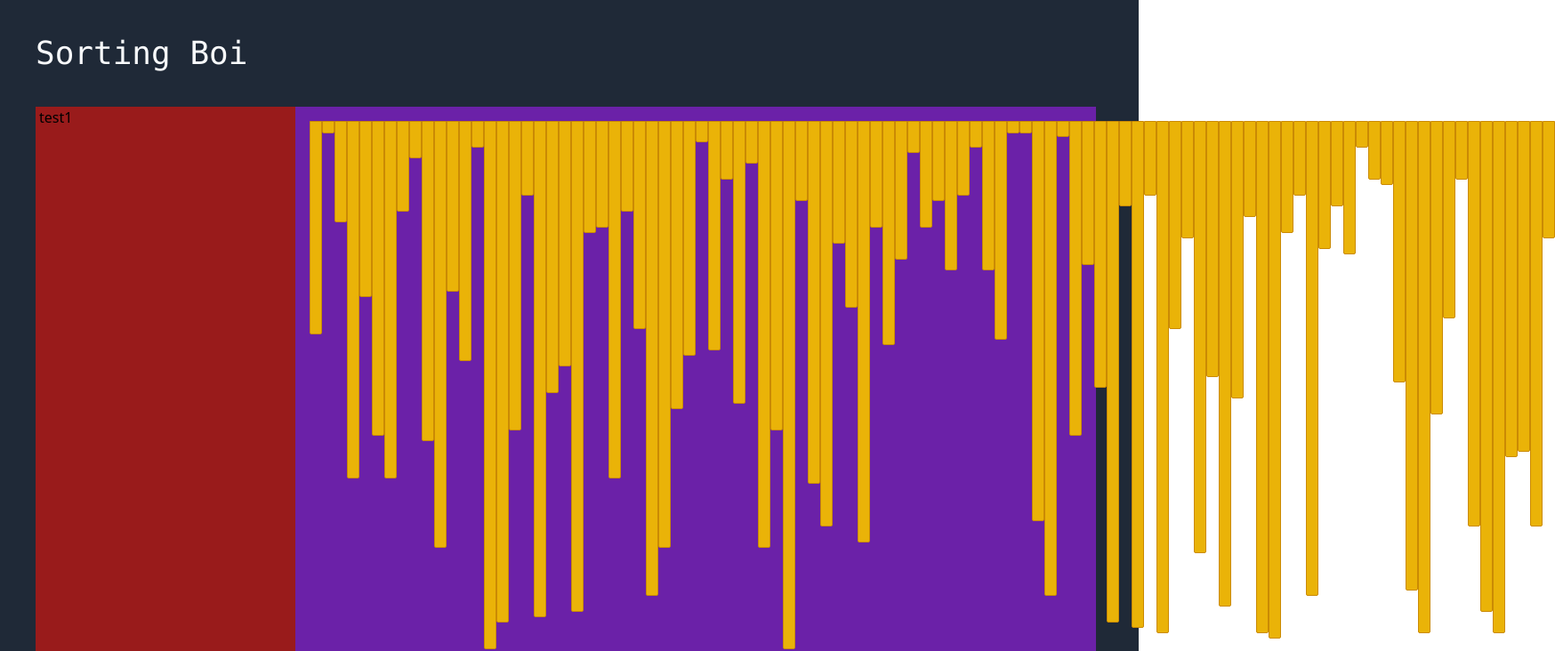
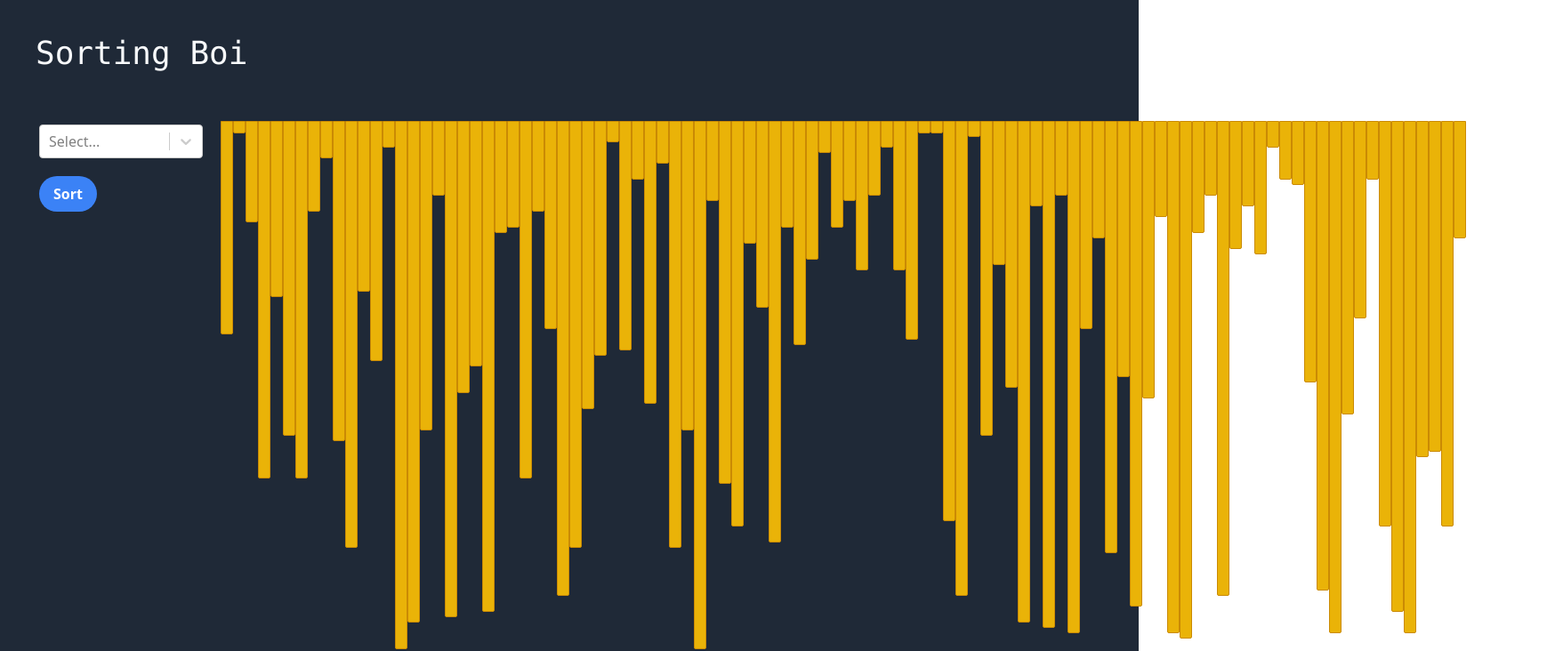
Before and after one commit to h3x4g0ns/sorting-boi, a React (Create React App) app: page / in a window 1280 px wide. Shown: the top 732 px of the page at 89% size, 1748 px wide, since content can reach past the window. Built offline with nearby package versions, Linux system fonts and the light colour scheme.

Commit message:
added input buttons

```diff
--- a/src/App.js
+++ b/src/App.js
@@ -1,7 +1,29 @@
 import { Component } from 'react';
 import Visualizer from "./Visualizer";
+import Select from "react-select";
 
 export default class App extends Component {
+  constructor(props) {
+    super(props);
+    this.state = {
+      algo: "bubble",
+      startSorting: false,
+    }
+    this.options = [
+      { value: 'bubble', label: 'Bubble Sort' },
+      { value: 'quick', label: 'Quick Sort' },
+      { value: 'merge', label: 'Merge Sort' },
+      { value: 'heap', label: 'Heap Sort' },
+      { value: 'insertion', label: 'Insertion Sort' },
+      { value: 'selection', label: 'Selection Sort' }
+    ];
+  }
+
+  triggerSorting = () => {
+    console.log(this.state.algo);
+    this.setState({startSorting: true});
+  }
+
   render() {
     return (
       <div className="bg-gray-800 h-screen">
@@ -9,11 +31,18 @@ export default class App extends Component {
           <h1>Sorting Boi</h1>
         </header>
         <div className="flex pt-10 px-10">
-          <div className="bg-red-800 px-1 w-3/12">
-            <h1>test1</h1>
+          <div className="px-1 py-5 w-1/6">
+            <Select options={this.options}
+                    value={this.state.algo}
+                    onChange={(value) => this.setState({algo: value})}/>
+            <button className="bg-blue-500 hover:bg-blue-700 text-white mt-5 font-bold py-2 px-4 rounded-full"
+                    onClick={this.triggerSorting}>
+              Sort
+            </button>
           </div>
-          <div className="bg-purple-800 pr-10 w-9/12 mr-2">
-            <Visualizer/ >
+          <div className="pr-10 w-5/6 mr-2">
+            <Visualizer algo={this.state.algo}
+                        startSorting={this.state.startSorting} / >
           </div>
         </div>
       </div>
--- a/src/Visualizer.js
+++ b/src/Visualizer.js
@@ -5,14 +5,19 @@ export default class Visualizer extends Component {
     super(props);
     this.state = {
       array: [],
-      algo: "bubble",
+      startSorting: props.startSorting,
+      algo: props.algo,
       size: 100,
       max: 100
     };
   }
 
+  componentWil
+
   componentDidMount() {
     this.generateArray();
+    console.log(this.state.algo);
+    console.log(this.state.startSorting);
   }
 
   generateArray = () => {
@@ -39,9 +44,9 @@ export default class Visualizer extends Component {
 
   render() {
     return(
-      <div className="flex p-4 box-content mr-2">
+      <div className="flex p-4 mr-2">
           {this.state.array.map((value, index) => (
-            <div className="bg-yellow-500 w-1px p-1.5 rounded-b-sm border border-yellow-600" style={{height: 6*value+"px"}} key={index}></div>
+            <div className="bg-yellow-500 max-w-xs p-1.5 rounded-b-sm border border-yellow-600" style={{height: 6*value+"px"}} key={index}></div>
           ))}
       </div>
     );
```
